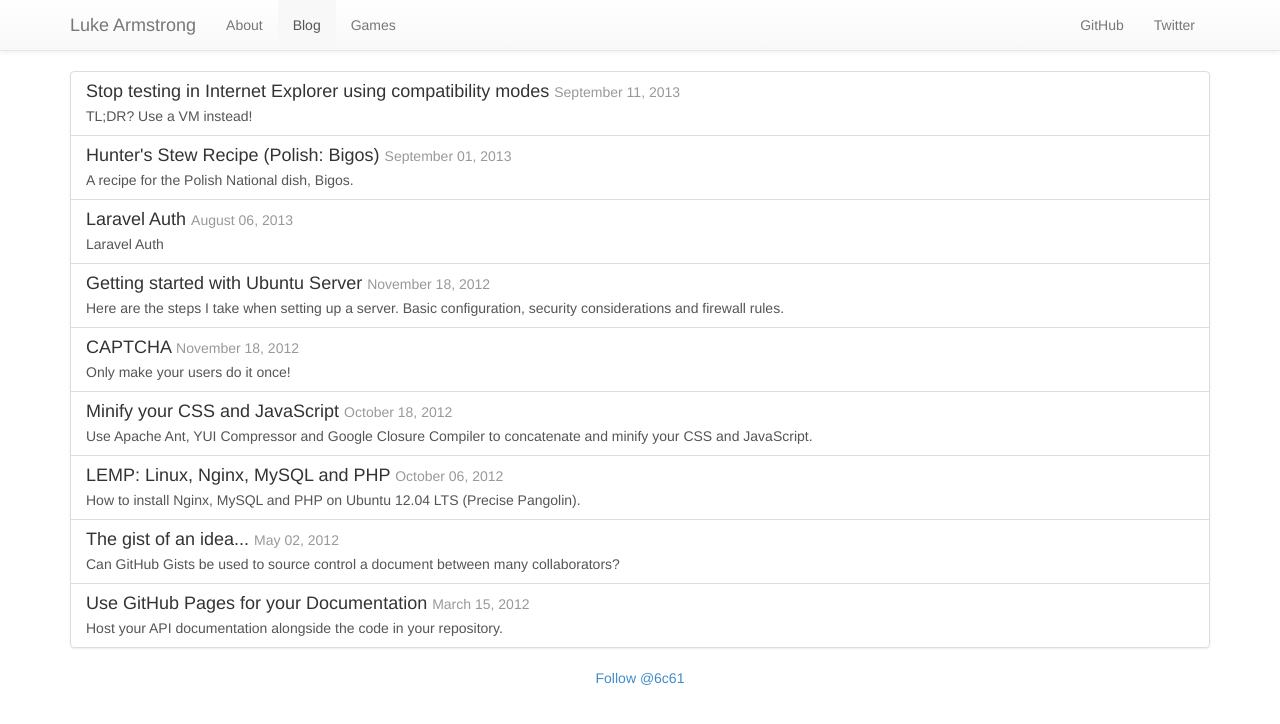
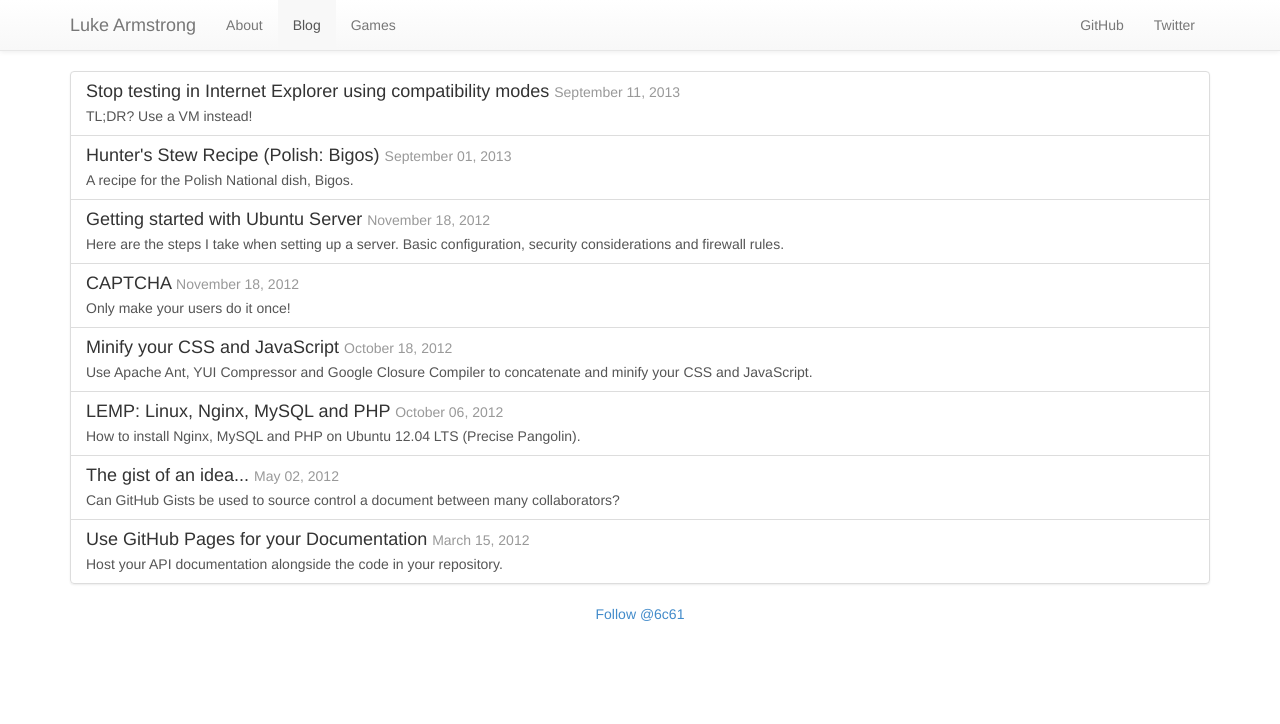
Before and after one commit to lukearmstrong/lukearmstrong.co.uk, a Jekyll site: the page built from index.html, in a window 1280 px wide. Shown: the top 724 px of the page. Built offline with Jekyll 4.4.1, drawn with Linux system fonts in a browser that asks for light colours; comment, search, counter and statistics services are not loaded.

Commit message:
Christ...

```diff
--- a/_posts/2013-08-06-laravel-auth.markdown
+++ b/_posts/2013-08-06-laravel-auth.markdown
@@ -3,7 +3,7 @@ layout: post
 date: 2013-08-06 20:00
 title: "Laravel Auth"
 description: "Laravel Auth"
-Published: false
+published: false
 ---
 
 - Config
```
